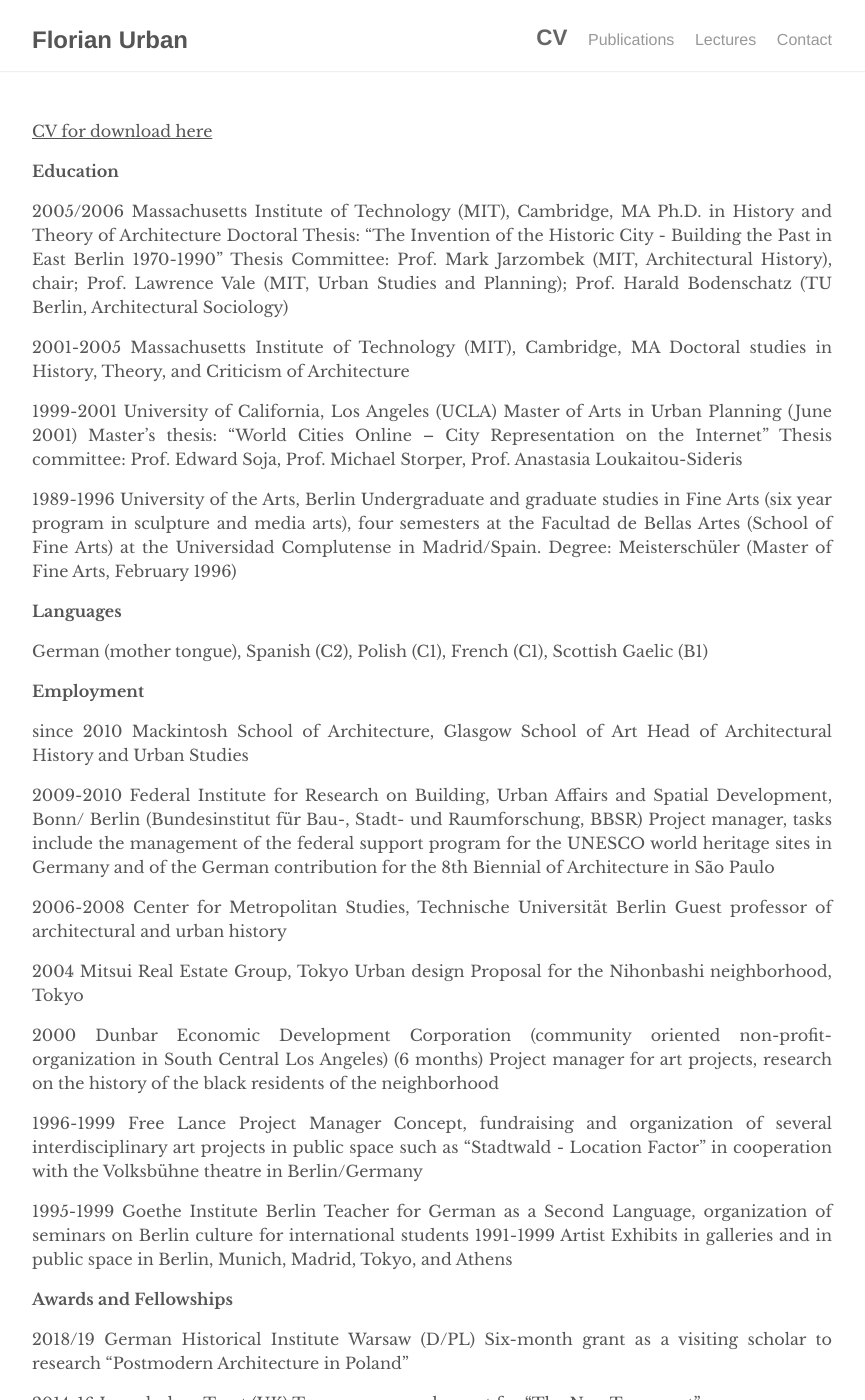
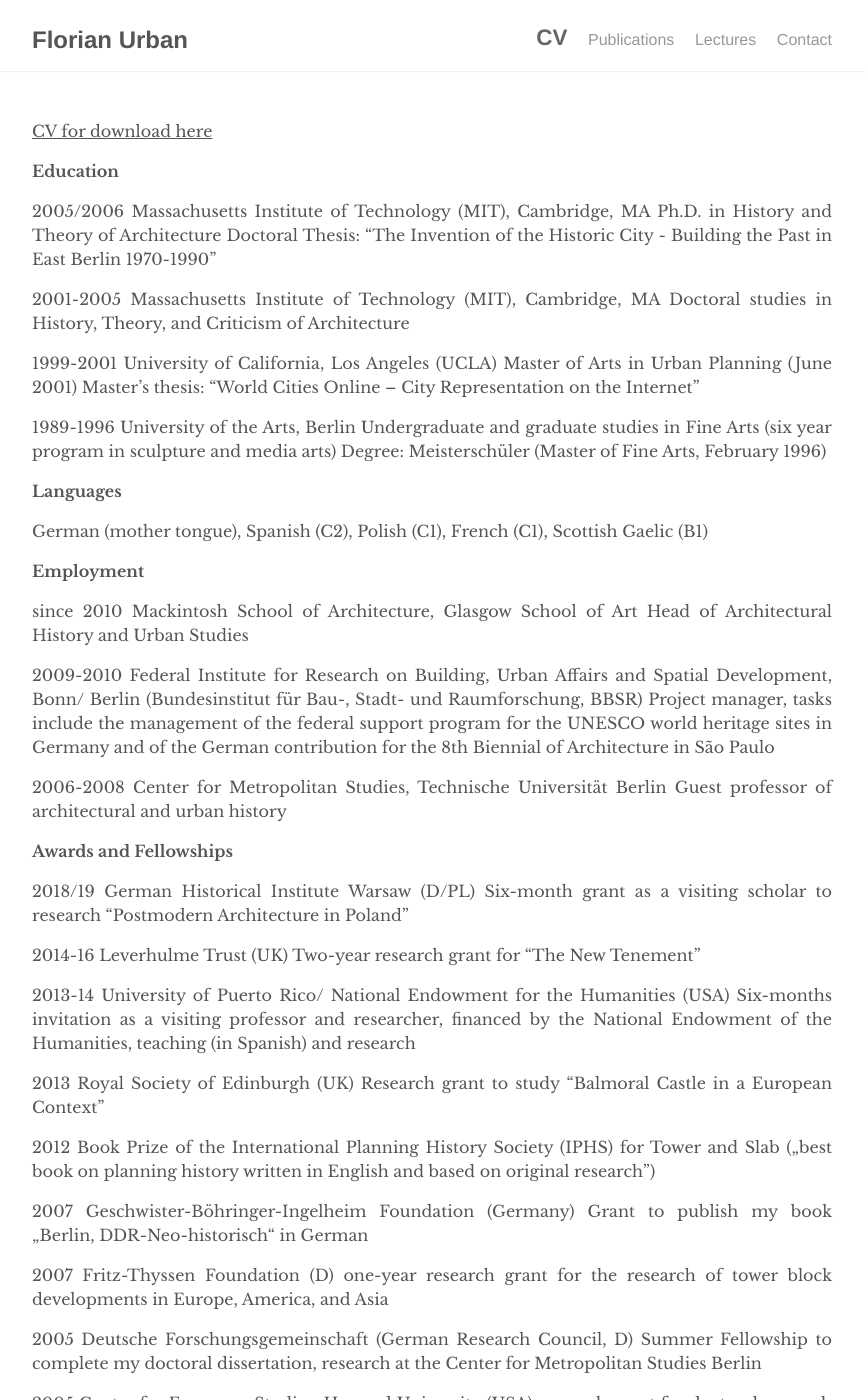
Before and after one commit to florianurban/florianurban.github.io, a Jekyll site: the page built from _pages/cv.md, in a window 1280 px wide and 1400 px high. Shown: the whole window, without its empty margins (208-1073 px from the left). Built offline with Jekyll 4.4.1, drawn with Linux system fonts in a browser that asks for light colours.

Commit message:
Update cv.md

```diff
--- a/_pages/cv.md
+++ b/_pages/cv.md
@@ -14,7 +14,6 @@
 2005/2006	Massachusetts Institute of Technology (MIT), Cambridge, MA
 Ph.D. in History and Theory of Architecture
 Doctoral Thesis: “The Invention of the Historic City - Building the Past in East Berlin 1970-1990”
-Thesis Committee: Prof. Mark Jarzombek (MIT, Architectural History), chair; Prof. Lawrence Vale (MIT, Urban Studies and Planning); Prof. Harald Bodenschatz (TU Berlin, Architectural Sociology)
 
 2001-2005 	Massachusetts Institute of Technology (MIT), Cambridge, MA
 Doctoral studies in History, Theory, and Criticism of Architecture
@@ -22,10 +21,9 @@
 1999-2001	University of California, Los Angeles (UCLA)
 Master of Arts in Urban Planning (June 2001)
 Master's thesis: “World Cities Online – City Representation on the Internet”
-Thesis committee: Prof. Edward Soja, Prof. Michael Storper, Prof. Anastasia Loukaitou-Sideris
 
 1989-1996	University of the Arts, Berlin
-Undergraduate and graduate studies in Fine Arts (six year program in sculpture and media arts), four semesters at the Facultad de Bellas Artes (School of Fine Arts) at the Universidad Complutense in Madrid/Spain.
+Undergraduate and graduate studies in Fine Arts (six year program in sculpture and media arts)
 Degree: Meisterschüler (Master of Fine Arts, February 1996)
 
 
@@ -36,7 +34,7 @@
 **Employment**
 
 since 2010	Mackintosh School of Architecture, Glasgow School of Art
-	Head of Architectural History and Urban Studies
+		Head of Architectural History and Urban Studies
 
 2009-2010	Federal Institute for Research on Building, Urban Affairs and Spatial Development, Bonn/ Berlin (Bundesinstitut für Bau-, Stadt- und Raumforschung, BBSR)
 Project manager, tasks include the management of the federal support program for the UNESCO world heritage sites in Germany and of the German contribution for the 8th Biennial of Architecture in São Paulo
@@ -44,60 +42,45 @@
 2006-2008	Center for Metropolitan Studies, Technische Universität Berlin
 Guest professor of architectural and urban history
 
-2004		Mitsui Real Estate Group, Tokyo
-Urban design Proposal for the Nihonbashi neighborhood, Tokyo
-
-2000 		Dunbar Economic Development Corporation
-(community oriented non-profit-organization in South Central Los Angeles)
-(6 months) Project manager for art projects, research on the history of the black residents of the neighborhood
-
-1996-1999	Free Lance Project Manager
-Concept, fundraising and organization of several interdisciplinary art projects in public space such as “Stadtwald - Location Factor” in cooperation with the Volksbühne theatre in Berlin/Germany
-
-1995-1999	Goethe Institute Berlin
-Teacher for German as a Second Language, organization of seminars on Berlin culture for international students
-1991-1999	Artist
-Exhibits in galleries and in public space in Berlin, Munich, Madrid, Tokyo, and Athens
-
 **Awards and Fellowships**
 
 2018/19 	German Historical Institute Warsaw (D/PL)
-	Six-month grant as a visiting scholar to research “Postmodern Architecture in Poland”
+		Six-month grant as a visiting scholar to research “Postmodern Architecture in Poland”
 
 2014-16 	Leverhulme Trust (UK)
-	Two-year research grant for “The New Tenement”
+		Two-year research grant for “The New Tenement”
 
-2013-14	University of Puerto Rico/ National Endowment for the Humanities (USA)
-	Six-months invitation as a visiting professor and researcher, financed by the National Endowment of the Humanities, teaching (in Spanish) and research
+2013-14		University of Puerto Rico/ National Endowment for the Humanities (USA)
+		Six-months invitation as a visiting professor and researcher, financed by the National Endowment of the Humanities, 			teaching (in Spanish) and research
 
-2013	Royal Society of Edinburgh (UK)
-	Research grant to study “Balmoral Castle in a European Context”
+2013		Royal Society of Edinburgh (UK)
+		Research grant to study “Balmoral Castle in a European Context”
 
-2012 	Book Prize of the International Planning History Society (IPHS) for Tower and Slab („best book on planning history written in English and based on original research”)
+2012 		Book Prize of the International Planning History Society (IPHS) for Tower and Slab („best book on planning history written 		in English and based on original research”)
 
 2007		Geschwister-Böhringer-Ingelheim Foundation (Germany)
 		Grant to publish my book „Berlin, DDR-Neo-historisch“ in German
 
 2007		Fritz-Thyssen Foundation (D)
-one-year research grant for the research of tower block developments in Europe, America, and Asia
+		one-year research grant for the research of tower block developments in Europe, America, and Asia
 
 2005 		Deutsche Forschungsgemeinschaft (German Research Council, D)
-Summer Fellowship to complete my doctoral dissertation, research at the Center for Metropolitan Studies Berlin
+		Summer Fellowship to complete my doctoral dissertation, research at the Center for Metropolitan Studies Berlin
 
 2005 		Center for European Studies, Harvard University (USA)
-research grant for doctoral research in East Germany
+		research grant for doctoral research in East Germany
 
 2004 		Society of Architectural Historians (USA)
-Opler Award for academic publication of young researcher
+		Opler Award for academic publication of young researcher
 
 2003-2004	Studienstiftung des Berliner Abgeordnetenhauses (Foundation of the Berlin Parliament, Germany, D)
-one-year grant to conduct research in East Berlin
+		one-year grant to conduct research in East Berlin
 
 2001-2005	MIT Department of Architecture (USA)
-five-year grant to complete doctoral studies in History, Theory, and Criticism of Architecture (full tuition fees plus salary as a teaching assistant)
+		five-year grant to complete doctoral studies in History, Theory, and Criticism of Architecture (full tuition fees plus 			salary as a teaching assistant)
 
 2000-2001 	University of California, Los Angeles, Department of Urban Planning (USA)
-one-year tuition grant for academic merits
+		one-year tuition grant for academic merits
 
 
 
```
